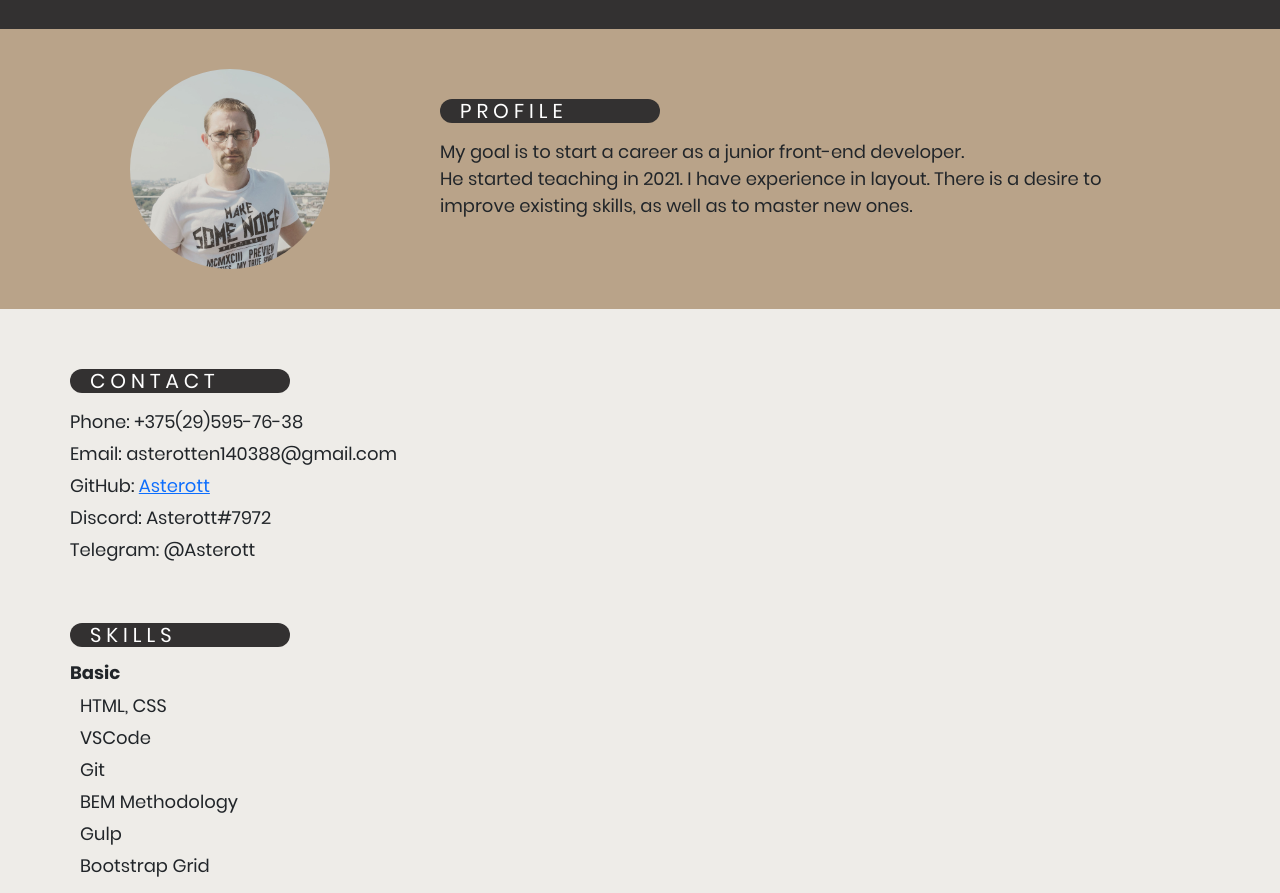
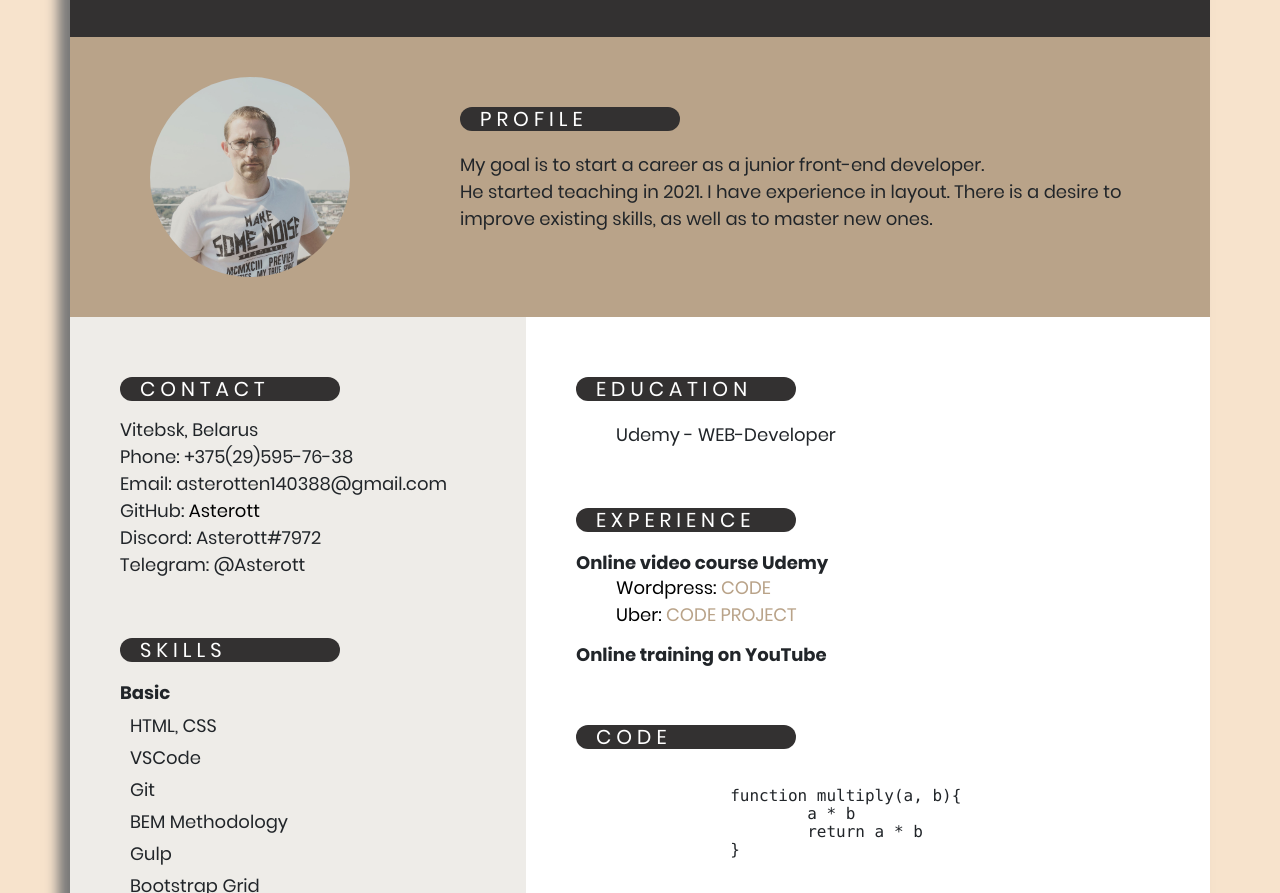
Before and after one commit to Asterott/rsschool-cv, a plain HTML site: page index.html in a window 1280 px wide. Shown: the part 199-1092 px from the top of the page. Drawn offline with Linux system fonts and the light colour scheme; files whose address does not match are found by name.

Commit message:
feat: add main__info

```diff
--- a/css/style.css
+++ b/css/style.css
@@ -2,24 +2,36 @@
 	font-family: 'Poppins', sans-serif
 }
 
+/* Прижать footer */
 html,
 body {
 	height: 100vh;
 	margin: 0;
 	padding: 0;
-}
+	scroll-behavior: smooth;
+	background-color: #f7e3cc;
 
-.container {
-	max-width: 1140px;
-	margin: 0 auto;
 }
 
 .wrapper {
 	min-height: 100%;
 	display: flex;
 	flex-direction: column;
+	background-color: white;
+	box-shadow: -12px 18px 12px rgb(120 120 120);
 }
 
+.main {
+	flex: 1 1 auto;
+}
+
+/* Контейнер */
+.wrapper {
+	max-width: 1140px;
+	margin: 0 auto;
+}
+
+/* Шапка */
 .header {
 	background-color: #b9a389;
 }
@@ -27,12 +39,14 @@ body {
 .menu {
 	display: flex;
 	justify-content: space-between;
-    padding: 16px 50px;
+	padding: 10px 50px;
 	margin: 0;
-    list-style: none;
+	list-style-type: none;
 }
 
 .menu__link {
+	padding: 0 20px;
+	line-height: 50px;
 	font-size: 20px;
 	color: white;
 	text-decoration: none;
@@ -40,13 +54,10 @@ body {
 
 .menu__link:hover {
 	color: #333131;
-	transition: 0.5s;
+	transition: .5s;
 }
 
-.main {
-	flex: 1 1 auto;
-}
-
+/* Секция Имя */
 .name {
 	min-height: 85px;
 	padding: 40px 0px;
@@ -66,10 +77,11 @@ body {
 	font-size: 20px;
 }
 
+/* Заголовок на блок с информацией */
 .title {
 	border-radius: 20px;
 	padding-left: 20px;
-	margin-bottom: 15px;
+	margin-bottom: 20px;
 	width: 200px;
 	font-size: 20px;
 	color: white;
@@ -78,10 +90,12 @@ body {
 	letter-spacing: 5px;
 }
 
-.subtitle {
+/* Содержимое блока с информацией */
+.text {
 	font-size: 18px;
 }
 
+/* Блок с информацией */
 .profile {
 	padding: 20px;
 	background-color: #b9a389;
@@ -102,15 +116,33 @@ body {
 .profile__title {
 }
 
-.profile__subtitle {
+.profile__text {
+}
+
+/* Стили для двух колонок */
+.main__wrap {
+	display: flex;
 }
 
 .aside {
+	width: 40%;
 	padding: 60px 0;
 	background-color: #eeece8;
 }
+
+.main__info {
+	width: 60%;
+	padding: 60px 0;
+}
+
+/* Блок с информацией */
 .contact,
-.skills {
+.skills,
+.english,
+.education,
+.experience,
+.code {
+	padding: 0 50px;
 	margin-bottom: 60px;
 }
 
@@ -119,11 +151,19 @@ body {
 }
 
 .contact__list {
-	list-style: none;
-}
-.contact__item {
 	margin-bottom: 5px;
 	font-size: 18px;
+	list-style-type: none;
+}
+.contact__item>a {
+	color: black;
+	text-decoration: none;
+	list-style-type: none;
+}
+
+.contact__item>a:hover {
+	color: #b9a389;
+	transition: .3s;
 }
 
 .skills__subtitle {
@@ -134,19 +174,53 @@ body {
 .skills__list>li {
 	margin-left: 10px;
 	margin-bottom: 5px;
-	list-style: none;
+	list-style-type: none;
 	font-size: 18px;
 }
 
 .english__level {
+	padding-left: 105px;
 	font-size: 50px;
 	font-weight: 700;
 }
-.english__desc {
-	font-size: 18px;
 
+section:last-child {
+	margin-bottom: 0px;
 }
 
+.education__list {
+	font-size: 18px;
+	list-style-type: none;
+}
+
+.experience__subtitle {
+	margin-bottom: 0px;
+	font-size: 18px;
+	font-weight: 700;
+}
+
+.experience__list {
+	font-size: 18px;
+	color: black;
+	list-style-type: none;
+}
+
+.experience__link {
+	color: #b9a389;
+	text-decoration: none;
+}
+
+.experience__link:hover {
+	color: black;
+	transition: .3s;
+}
+
+.code__text {
+	font-size: 16px;
+	line-height: 18px;
+}
+
+/* Подвал */
 .footer {
 	background-color: #333131;
 }
@@ -155,18 +229,18 @@ body {
 	display: flex;
 	justify-content: space-between;
 	align-items: center;
-	padding: 10px 0;
-}
-
-.footer__text {
-	font-size: 20px;
-    color: white;
+	padding: 10px 85px;
 }
 
 .footer__link_githab>a {
 	font-size: 20px;
 	color: white;
 	text-decoration: none;
+}
+
+.footer__text {
+	font-size: 20px;
+	color: white;
 }
 
 .footer__link_githab>a>span {
--- a/index.html
+++ b/index.html
@@ -58,7 +58,7 @@
 							<h2 class="profile__title title">
 								Profile
 							</h2>
-                            <div class="profile__subtitle subtitle">
+							<div class="profile__text text">
 								My goal is to start a career as a junior front-end developer.<br>
 								He started teaching in 2021. I have experience in layout. There is a desire to improve existing skills, as well as to master new ones.
 							</div>
@@ -66,12 +66,13 @@
 					</div>
 				</div>
 			</section>
-
+			<div class="main__wrap">
 				<aside class="aside">
+					<div class="container">
 					<section class="contact">
-                    <div class="container">
 						<h2 class="contact__title title">Contact</h2>
 						<ui class="contact__list">
+							<li class="contact__item">Vitebsk, Belarus</li>
 							<li class="contact__item">
 								Phone: <a href="tel:+375295957638"></a>+375(29)595-76-38</li>
 							<li class="contact__item">
@@ -81,11 +82,8 @@
 							<li class="contact__item">Discord: Asterott#7972</li>
 							<li class="contact__item">Telegram: @Asterott</li>
 						</ui>
-                    </div>
 					</section>
-
 					<section class="skills">
-                    <div class="container">
 						<h2 class="skills__title title">Skills</h2>
 						<h3 class="skills__subtitle">Basic</h3>
 						<ui class="skills__list">
@@ -96,31 +94,55 @@
 							<li>Gulp</li>
 							<li>Bootstrap Grid</li>
 						</ui>
-                    </div>
 					</section>
-
 					<section class="english">
-                    <div class="container">
 						<h2 class="english__title title">English</h2>
 						<div class="english__level">~ A1</div>
-                        <div class="english__desc">
-                            My English level is ~ A1, but i'm developing it.
+					</section>
+					</div>
+				</aside>
+				<div class="main__info">
+					<div class="container">
+						<section class="education">
+							<h2 class="education__title title">Education</h2>
+							<ul class="education__list">
+								<li>Udemy - WEB-Developer</li>
+							</ul>
+						</section>
+						<section class="experience">
+							<h2 class="experience__title title">Experience</h2>
+							<h3 class="experience__subtitle">Online video course Udemy</h3>
+							<ul class="experience__list">
+								<li>Wordpress: <a class="experience__link" href="https://github.com/Asterott/Wordpress">CODE</a></li>
+								<li>Uber: <a class="experience__link" href="https://github.com/Asterott/uber">CODE</a>
+									<a class="experience__link" href="https://asterott.github.io/2021/Uber/">PROJECT</a>
+								</li>
+							</ul>
+							<h3 class="experience__subtitle">Online training on YouTube</h3>
+						</section>
+						<section class="code">
+							<h2 class="code__title title">Code</h2>
+	<pre class="code__text"><code>
+		function multiply(a, b){
+			a * b
+			return a * b
+		}</code>
+	</pre>
+						</section>
 					</div>
 				</div>
-                </section>
-            </aside>
-
+			</div>
 		</main>
 		<footer class="footer">
 			<div class="container">
 				<div class="footer__row">
-                    <div class="footer__text">2021</div>
 					<div class="footer__link_githab">
 						<a href="https://github.com/Asterott">
 							<span class="icon-github"></span>
 							GitHub
 						</a>
 					</div>
+					<div class="footer__text">2021</div>
 					<div class="footer__rss">
 						<a href="https://rs.school/js/">
 							<img src="assets/logo/rss.svg" alt="footer_logo"class="footer_logo">
```
Lines whose indentation alone changed are shown as unchanged.
